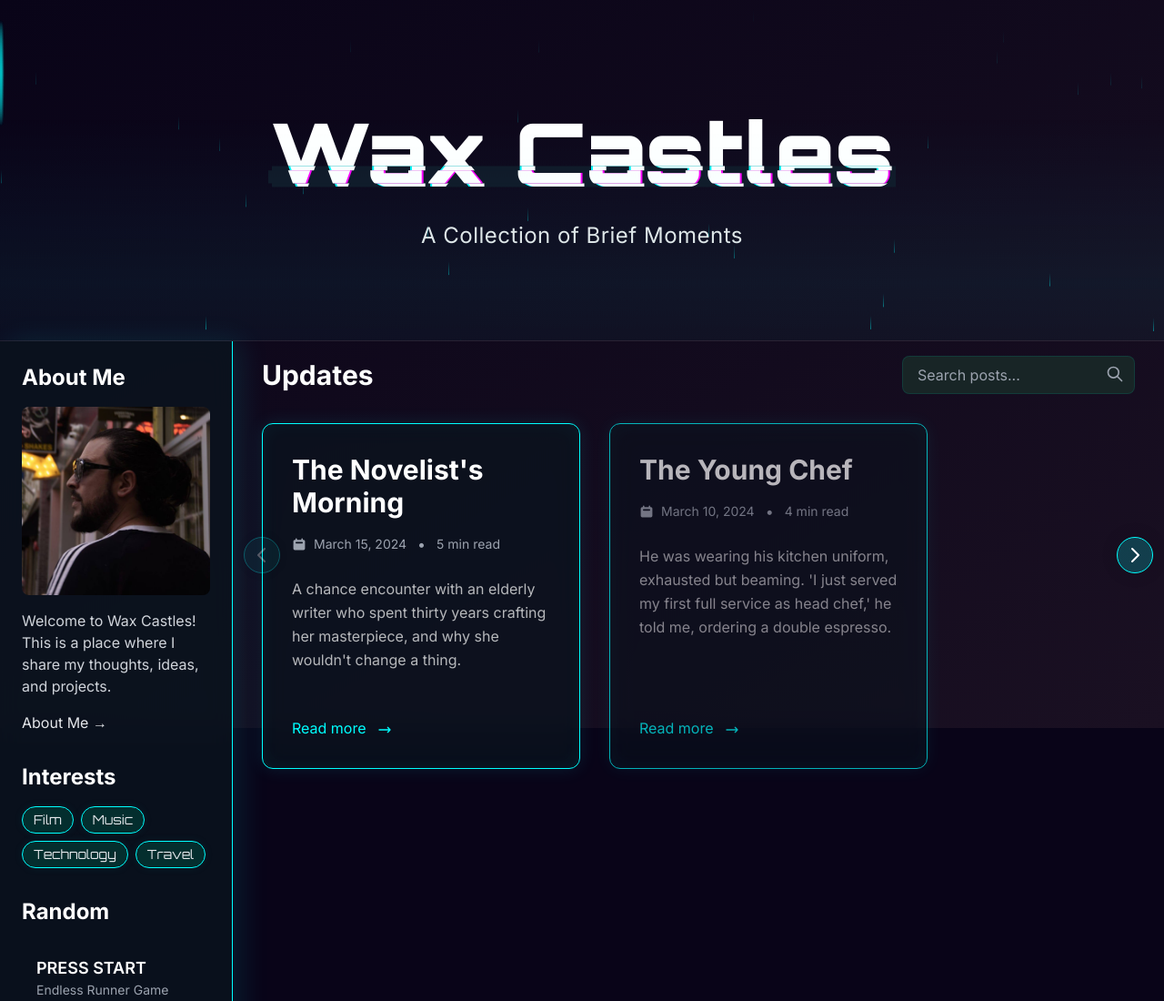
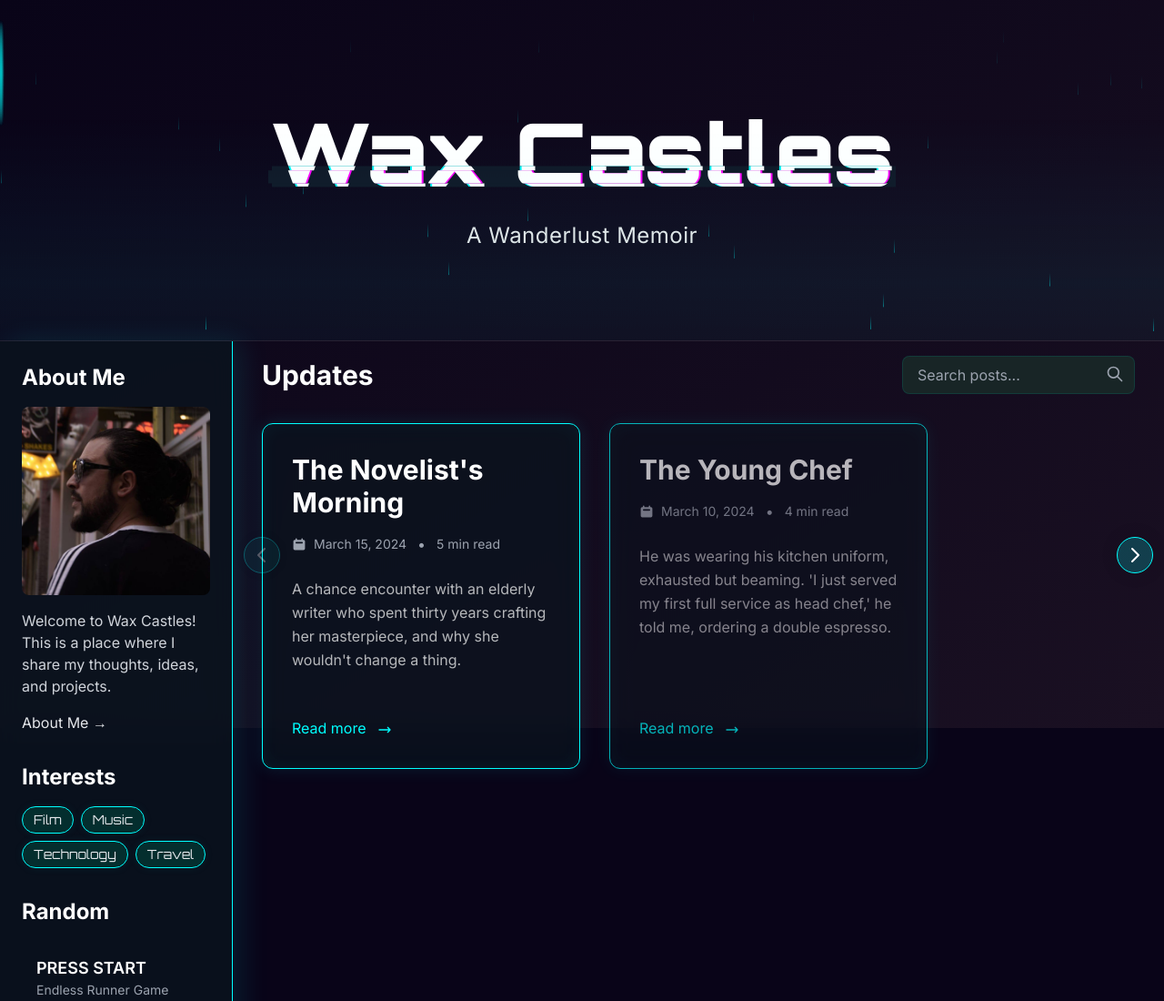
Before and after one commit to derekduzan/derekduzan, a plain HTML site: page index.html in a window 1280 px wide. Shown: the top 1100 px of the page at 91% size. Drawn offline with nearby package versions, Linux system fonts and the light colour scheme.

Commit message:
Update index.html

```diff
--- a/index.html
+++ b/index.html
@@ -3,7 +3,7 @@
 <head>
     <meta charset="UTF-8">
     <meta name="viewport" content="width=device-width, initial-scale=1.0">
-    <title>Derek Duzan's Blog</title>
+    <title>Wax Castles</title>
     <link href="https://cdn.jsdelivr.net/npm/tailwindcss@2.2.19/dist/tailwind.min.css" rel="stylesheet">
     <link href="https://fonts.googleapis.com/css2?family=Inter:wght@400;500;600;700&display=swap" rel="stylesheet">
     <link href="styles.css" rel="stylesheet">
@@ -27,7 +27,7 @@
                 <div class="header-content text-center">
                     <h1 class="site-title">Wax Castles</h1>
                     <p class="site-description">
-                        A Collection of Brief Moments
+                        A Wanderlust Memoir
                     </p>
                 </div>
             </div>
```
